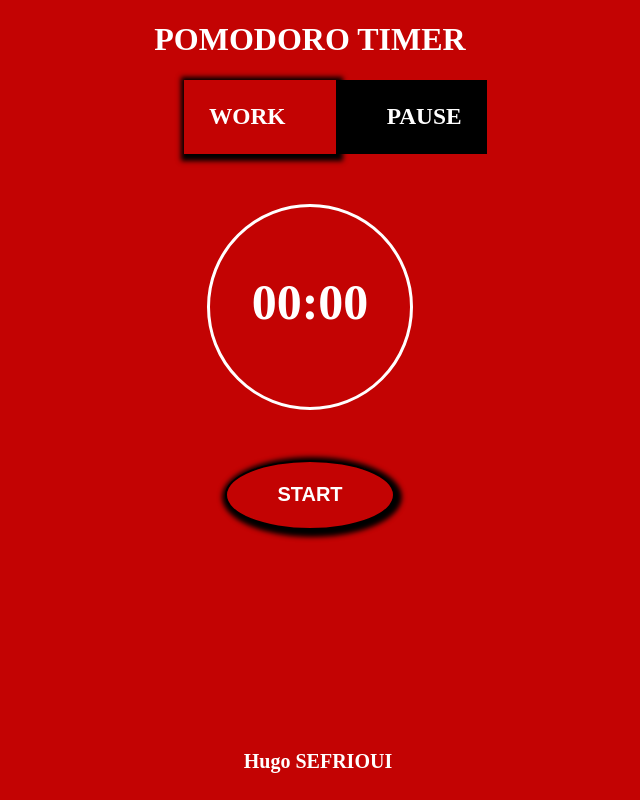
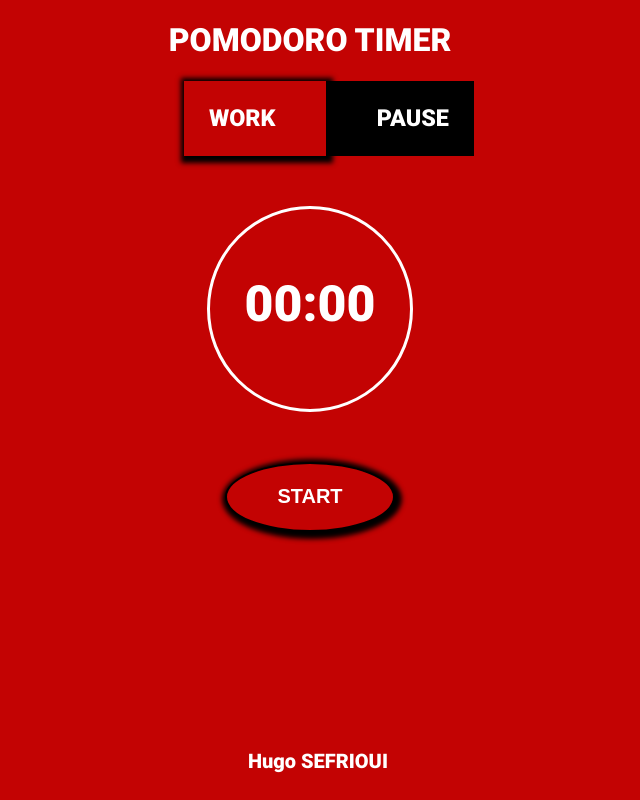
Before and after one commit to Hugaufre/Pomodoro, a plain HTML site: page index.html in a window 1280 px wide. Shown: the whole page, without its empty margins (330-970 px from the left). Drawn offline with Linux system fonts and the light colour scheme.

Commit message:
Update: Custom font "roboto" added

```diff
--- a/StyleSheet.css
+++ b/StyleSheet.css
@@ -1,5 +1,12 @@
+@font-face {
+    font-family: roboto;
+    src: url(Fonts/Roboto-Black.ttf);
+  }
+
+
 body{
     background-color: #c30303;
+    font-family:roboto;
 }
 
 #timerTitle{
```
Also changed, not shown: Fonts/Fuggles-Regular.ttf (added), Fonts/Roboto-Black.ttf (added).
